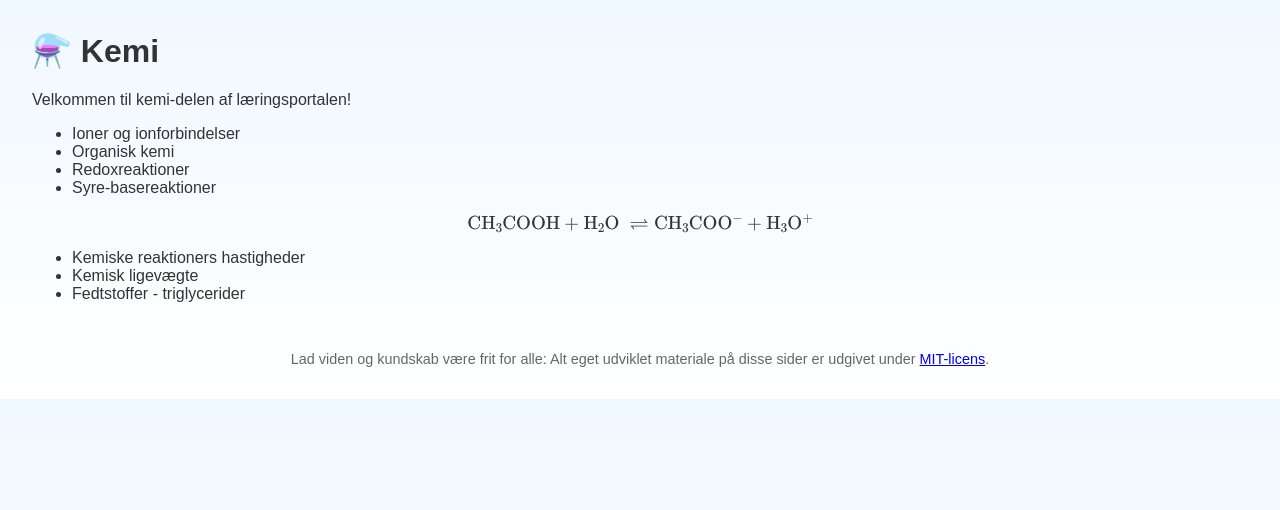
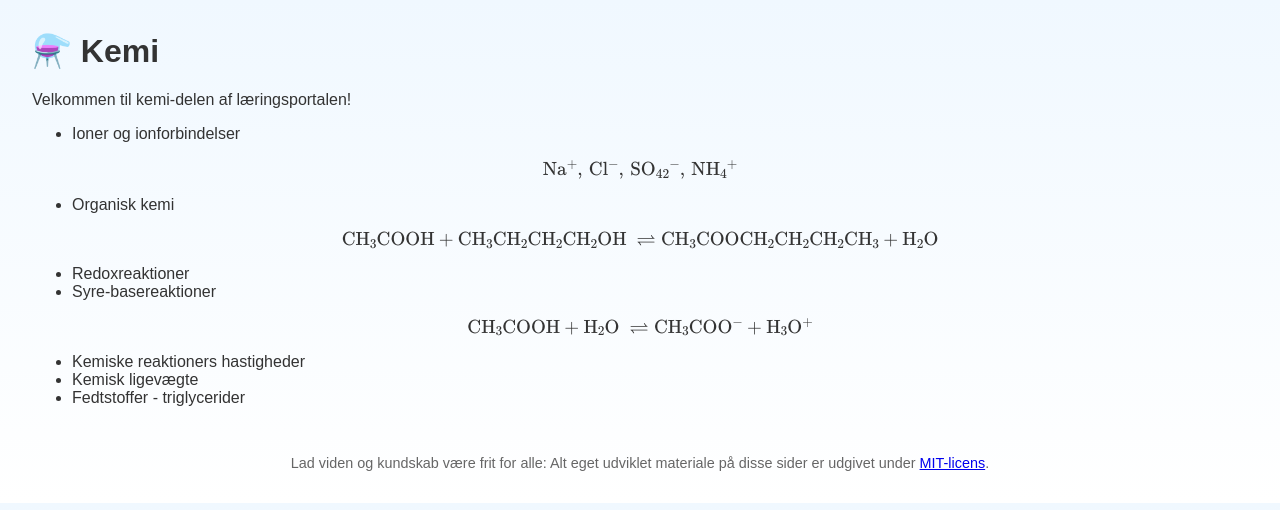
Before and after one commit to jenskaalby/matkem, a Jekyll site: the page built from Kemi/index.md, in a window 1280 px wide. Shown: the top 510 px of the page. Built offline with Jekyll 4.4.1, drawn with Linux system fonts in a browser that asks for light colours.

Commit message:
Update index.md

```diff
--- a/Kemi/index.md
+++ b/Kemi/index.md
@@ -8,7 +8,17 @@ title: "Kemi - STX Læringsportal"
 Velkommen til kemi-delen af læringsportalen!
 
 - Ioner og ionforbindelser
+<div style="text-align: center;">
+$$
+\ce{Na+, Cl-, SO42-, NH4+}
+$$
+</div>
 - Organisk kemi
+<div style="text-align: center;">
+$$
+\ce{CH3COOH + CH3CH2CH2CH2OH \rightleftharpoons CH3COOCH2CH2CH2CH3 + H2O}
+$$
+</div>
 - Redoxreaktioner
 - Syre-basereaktioner
 <div style="text-align: center;">
```
